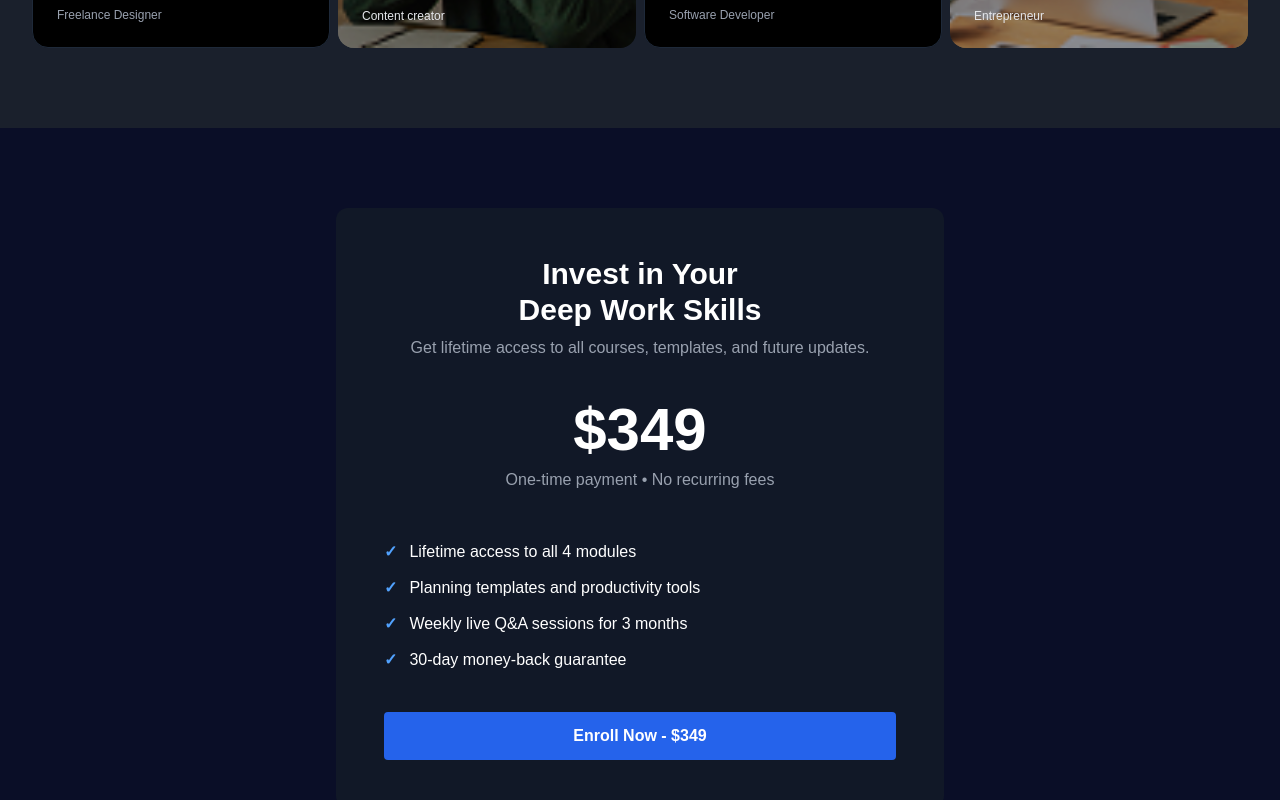
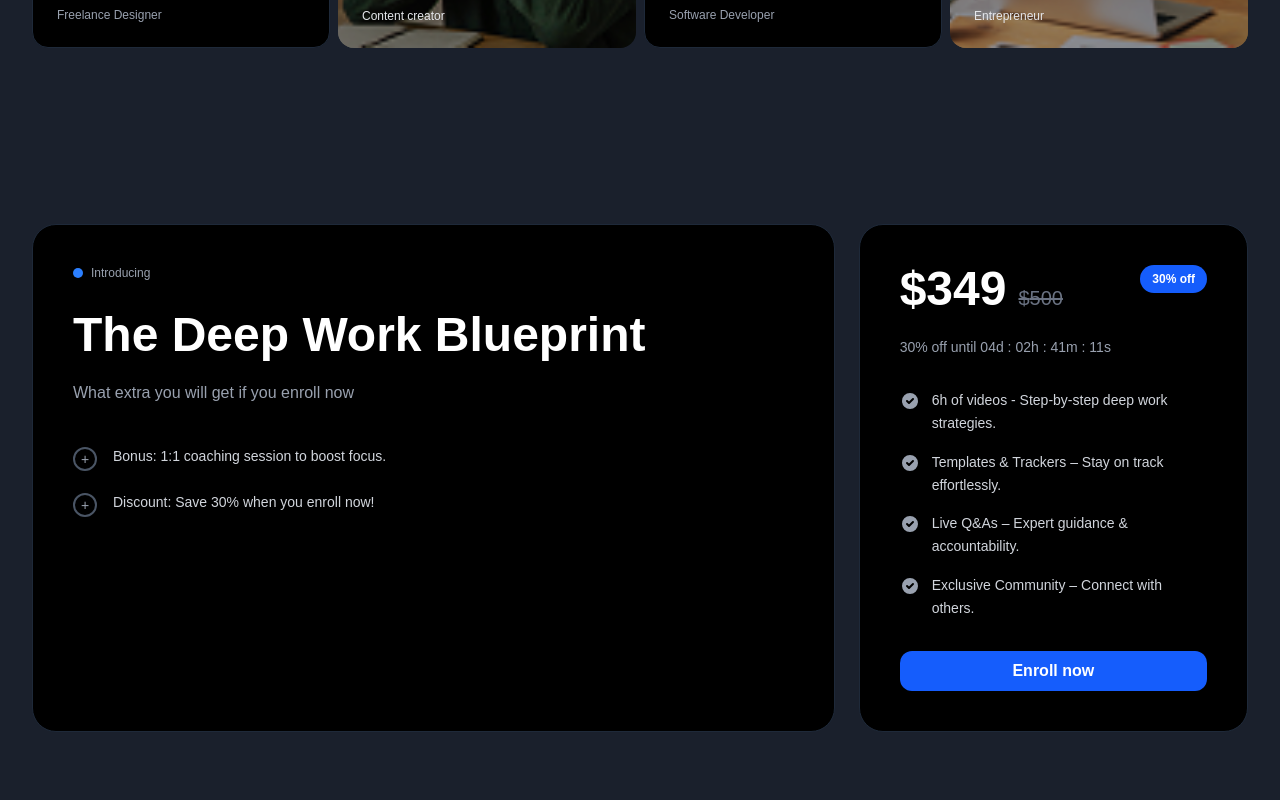
Before and after one commit to sakil470004/PPA-WA-assignment, a Next.js app: page / in a window 1280 px wide. Shown: the part 5440-6240 px from the top of the page. Built offline with nearby package versions, Linux system fonts and the light colour scheme.

Commit message:
update priciting section

```diff
--- a/src/components/PricingSection.tsx
+++ b/src/components/PricingSection.tsx
@@ -1,49 +1,146 @@
 /**
  * Pricing Section Component
- * Displays course pricing, features, and enrollment CTA
+ * Displays introduction card and pricing card with countdown timer
+ * Two-column layout with bonuses on left, pricing details on right
  */
 
+'use client';
+
+import { useState, useEffect } from 'react';
+
 export default function PricingSection() {
-  const pricingFeatures = [
-    'Lifetime access to all 4 modules',
-    'Planning templates and productivity tools',
-    'Weekly live Q&A sessions for 3 months',
-    '30-day money-back guarantee',
+  // Pricing features list with exact text from design
+  const features = [
+    '6h of videos - Step-by-step deep work strategies.',
+    'Templates & Trackers – Stay on track effortlessly.',
+    'Live Q&As – Expert guidance & accountability.',
+    'Exclusive Community – Connect with others.',
   ];
 
+  // Bonus items for left card - with plus icon style
+  const bonuses = [
+    'Bonus: 1:1 coaching session to boost focus.',
+    'Discount: Save 30% when you enroll now!',
+  ];
+
+  // Countdown timer state
+  const [countdown, setCountdown] = useState({
+    days: 4,
+    hours: 2,
+    minutes: 41,
+    seconds: 17,
+  });
+
+  // Countdown timer effect
+  useEffect(() => {
+    const timer = setInterval(() => {
+      setCountdown((prev) => {
+        let { days, hours, minutes, seconds } = prev;
+
+        // Decrement seconds
+        if (seconds > 0) {
+          seconds--;
+        } else if (minutes > 0) {
+          minutes--;
+          seconds = 59;
+        } else if (hours > 0) {
+          hours--;
+          minutes = 59;
+          seconds = 59;
+        } else if (days > 0) {
+          days--;
+          hours = 23;
+          minutes = 59;
+          seconds = 59;
+        }
+
+        return { days, hours, minutes, seconds };
+      });
+    }, 1000);
+
+    return () => clearInterval(timer);
+  }, []);
+
+  // Format countdown value to always show 2 digits
+  const formatTime = (value: number) => String(value).padStart(2, '0');
+
   return (
-    <section className="py-20 max-w-2xl mx-auto px-8">
-      <div className="bg-[#111827] rounded-xl p-12">
-        {/* Pricing Header */}
-        <h2 className="text-3xl font-bold text-center mb-2">
-          Invest in Your<br />Deep Work Skills
+    <section className="bg-[#1a202c] py-24 px-8">
+      <div className="max-w-7xl mx-auto">
+        {/* Two Column Layout - Equal Height Cards */}
+        <div className="grid grid-cols-1 lg:grid-cols-3 gap-6">
+          {/* Left Column - Introduction Card */}
+          <div className="col-span-1 lg:col-span-2 bg-black border border-gray-800 rounded-3xl p-10 min-h-full flex flex-col">
+            {/* Badge - Introducing */}
+            <div className="inline-flex items-center gap-2 mb-6">
+              <span className="w-2.5 h-2.5 bg-blue-500 rounded-full"></span>
+              <span className="text-xs text-gray-400 font-medium">Introducing</span>
+            </div>
+
+            {/* Main Heading */}
+            <h2 className="text-4xl md:text-5xl font-bold text-white mb-4 leading-tight">
+              The Deep Work Blueprint
             </h2>
 
             {/* Subheading */}
-        <p className="text-gray-400 text-center mb-10">
-          Get lifetime access to all courses, templates, and future updates.
+            <p className="text-gray-400 text-base mb-10">
+              What extra you will get if you enroll now
             </p>
 
-        {/* Price Display */}
-        <div className="text-center mb-12">
-          <div className="text-6xl font-bold text-white mb-2">$349</div>
-          <p className="text-gray-400">One-time payment • No recurring fees</p>
+            {/* Bonuses List */}
+            <div className="space-y-5 flex-grow">
+              {bonuses.map((bonus, index) => (
+                <div key={index} className="flex items-start gap-4">
+                  {/* Plus Icon Circle */}
+                  <div className="w-6 h-6 rounded-full border-2 border-gray-600 flex items-center justify-center flex-shrink-0 mt-0.5">
+                    <span className="text-gray-400 font-light text-sm">+</span>
                   </div>
-
-        {/* Features List - what's included */}
-        <div className="space-y-3 mb-10">
-          {pricingFeatures.map((feature, index) => (
-            <div key={index} className="flex gap-3 items-center">
-              <span className="text-blue-400 font-bold">✓</span>
-              <span className="text-white">{feature}</span>
+                  <span className="text-gray-300 text-sm leading-relaxed">{bonus}</span>
                 </div>
               ))}
             </div>
+          </div>
 
-        {/* Enrollment CTA Button */}
-        <button className="w-full bg-[#2563EB] hover:bg-blue-700 text-white py-3 rounded font-semibold transition">
-          Enroll Now - $349
+          {/* Right Column - Pricing Card */}
+          <div className="bg-black border border-gray-800 rounded-3xl p-10 min-h-full flex flex-col">
+            {/* Top Section - Price, Original Price and Badge */}
+            <div className="mb-8">
+              {/* Price Row with Badge */}
+              <div className="flex items-start justify-between mb-6">
+                <div className="flex items-baseline gap-3">
+                  <span className="text-5xl font-bold text-white">${349}</span>
+                  <span className="text-xl text-gray-500 line-through">${500}</span>
+                </div>
+                {/* 30% off Badge */}
+                <div className="bg-blue-600 text-white text-xs font-bold px-3 py-1.5 rounded-full whitespace-nowrap">
+                  30% off
+                </div>
+              </div>
+
+              {/* Countdown Timer */}
+              <p className="text-gray-400 text-sm mb-8">
+                30% off until {formatTime(countdown.days)}d : {formatTime(countdown.hours)}h : {formatTime(countdown.minutes)}m : {formatTime(countdown.seconds)}s
+              </p>
+
+              {/* Features List with Checkmarks */}
+              <div className="space-y-4">
+                {features.map((feature, index) => (
+                  <div key={index} className="flex items-start gap-3">
+                    <svg className="w-5 h-5 text-gray-400 flex-shrink-0 mt-0.5" fill="currentColor" viewBox="0 0 20 20">
+                      <path fillRule="evenodd" d="M10 18a8 8 0 100-16 8 8 0 000 16zm3.707-9.293a1 1 0 00-1.414-1.414L9 10.586 7.707 9.293a1 1 0 00-1.414 1.414l2 2a1 1 0 001.414 0l4-4z" clipRule="evenodd" />
+                    </svg>
+                    <span className="text-gray-300 text-sm leading-relaxed">{feature}</span>
+                  </div>
+                ))}
+              </div>
+            </div>
+
+            {/* Enroll Button */}
+            <button className="w-full bg-blue-600 hover:bg-blue-700 text-white font-bold py-2 rounded-xl transition duration-200 text-base">
+              Enroll now
             </button>
+          </div>
+        </div>
       </div>
     </section>
   );
```
Lines whose indentation alone changed are shown as unchanged.
